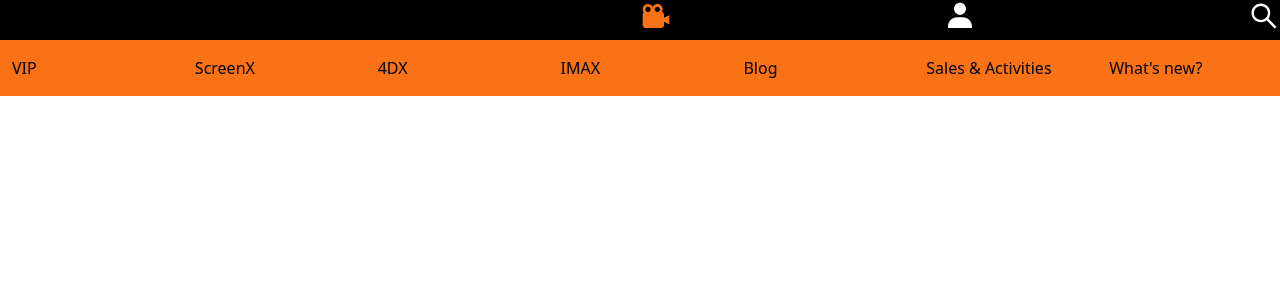
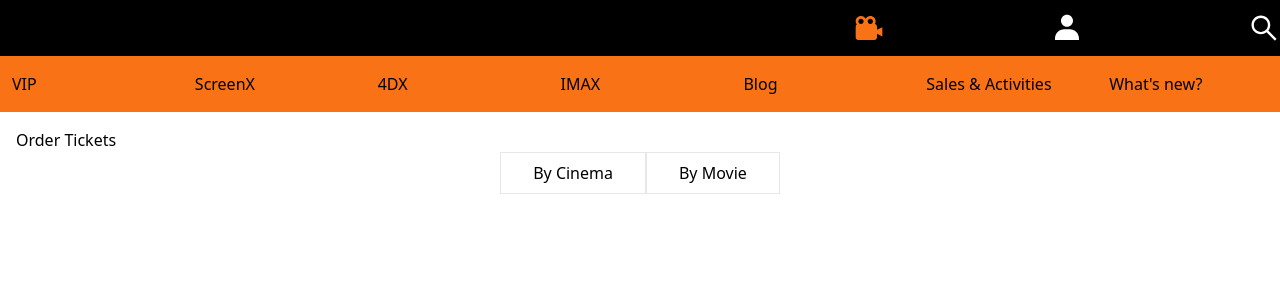
Before and after one commit to rotembab/cinema, a React (Create React App) app: page / in a window 1280 px wide. Shown: the top 300 px of the page. Built offline with nearby package versions, Linux system fonts and the light colour scheme.

Commit message:
Added OrderTickets Comp

```diff
--- a/src/App.js
+++ b/src/App.js
@@ -1,9 +1,11 @@
 import Navbar from "./Components/Navbar";
+import OrderTickets from "./Components/OrderTickets";
 
 function App() {
   return (
     <div>
       <Navbar />
+      <OrderTickets />
     </div>
   );
 }
--- a/src/Components/Navbar.js
+++ b/src/Components/Navbar.js
@@ -13,24 +13,24 @@ export default function Navbar() {
 
   return (
     <div className="h-max bg-orange-500">
-      <div className=" h-10 bg-black relative flex justify-end">
+      <div className=" h-14 bg-black relative flex justify-end">
         <div
           onClick={() => setMenu(!menu)}
           className={`absolute left-0 md:hidden cursor-pointer bg-orange-500 py-4 px-3`}>
           <GiHamburgerMenu className="w-6 h-6" />
         </div>
         {/* Logo, my account,search */}
-        <div className="flex justify-between w-1/2">
+        <div className="flex justify-between w-1/3 my-auto">
           <BiSolidCameraMovie
             onClick={() => navigate("/")}
             className="w-8 h-8 text-orange-500 transition ease-in-out duration-700 hover:text-blue-500 hover:cursor-pointer"
           />
-          <BiSolidUser className="text-white h-8 w-8" /> {/*  insert icon */}
-          <AiOutlineSearch className="text-white h-8 w-8" />{" "}
+          <BiSolidUser className="text-white h-8 w-8" />
+          <AiOutlineSearch className="text-white h-8 w-8" />
         </div>
       </div>
       <div className={`h-10  ${menu ? "hidden" : ""} md:hidden relative`}>
-        <div className="absolute left-0 flex flex-row py-1">
+        <div className="absolute left-0 flex flex-row py-1 hover:underline">
           <IoLocationSharp className="text-white w-7 h-7 transition ease-in-out duration-1000 hover:text-black" />
           <div className="px-2">Choose my Cinema!</div>
         </div>
--- /dev/null
+++ b/src/Components/OrderTickets.js
@@ -0,0 +1,28 @@
+import React from "react";
+import { useState } from "react";
+
+export default function OrderTickets() {
+  const [searchByTheater, setsearchByTheater] = useState(true); //false is for search by  movie
+  return (
+    <div className="p-4 w-full">
+      <h2>Order Tickets</h2>
+      <div className="m-auto w-max">
+        <button
+          onClick={() => {
+            if (!searchByTheater) setsearchByTheater(true);
+          }}
+          className="border py-2 px-8">
+          By Cinema
+        </button>
+        <button
+          onClick={() => {
+            if (searchByTheater) setsearchByTheater(false);
+          }}
+          className="border py-2 px-8">
+          By Movie
+        </button>
+      </div>
+      {/* search field */}
+    </div>
+  );
+}
```
